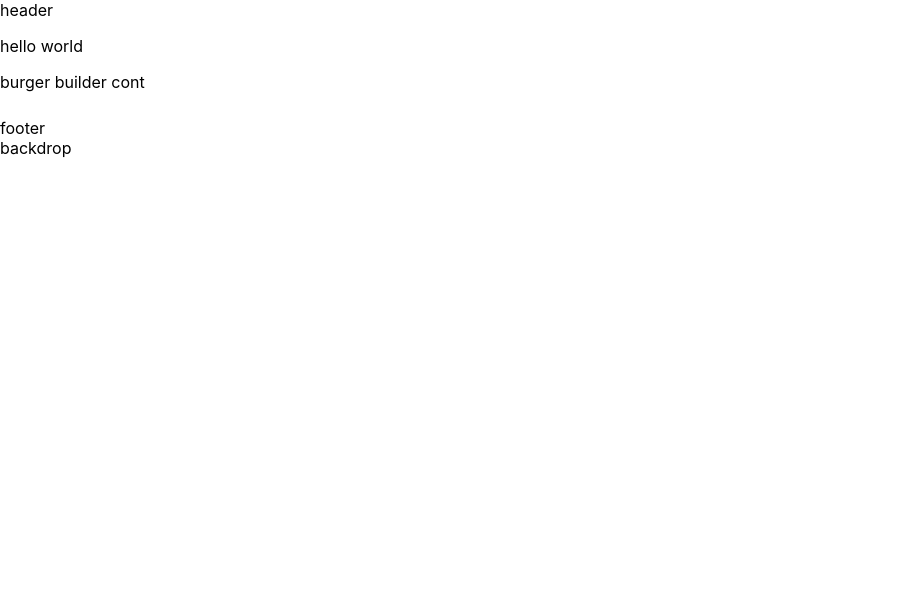
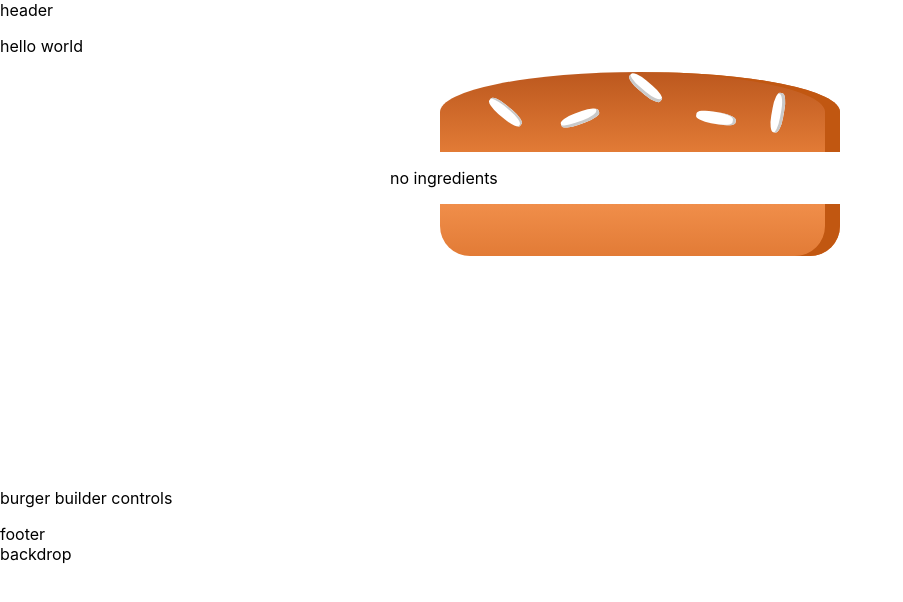
Before and after one commit to gromen/burger-builder, a React (Create React App) app: page / in a window 1280 px wide. Shown: the top 602 px of the page, without its empty margins (0-903 px from the left). Built offline with nearby package versions, Linux system fonts and the light colour scheme.

Commit message:
set ingredients dynamically

```diff
--- a/package.json
+++ b/package.json
@@ -6,6 +6,7 @@
     "@testing-library/jest-dom": "^5.11.4",
     "@testing-library/react": "^11.1.0",
     "@testing-library/user-event": "^12.1.10",
+    "prop-types": "^15.7.2",
     "react": "^17.0.1",
     "react-dom": "^17.0.1",
     "react-scripts": "4.0.1",
--- a/public/index.html
+++ b/public/index.html
@@ -5,10 +5,7 @@
     <link rel="icon" href="%PUBLIC_URL%/favicon.ico" />
     <meta name="viewport" content="width=device-width, initial-scale=1" />
     <meta name="theme-color" content="#000000" />
-    <meta
-      name="description"
-      content="Web site created using create-react-app"
-    />
+    <meta name="description" content="Web site created using create-react-app" />
     <link rel="apple-touch-icon" href="%PUBLIC_URL%/logo192.png" />
     <!--
       manifest.json provides metadata used when your web app is installed on a
--- a/src/components/Burger/Burger.js
+++ b/src/components/Burger/Burger.js
@@ -1,7 +1,27 @@
-import BurgerIngredient from './BurgerIngredient/BurgerIngredient';
+import BurgerIngredient from "./BurgerIngredient/BurgerIngredient";
+import classes from "../../components/Burger/Burger.module.css";
 
-const Burger = () => (
-  <BurgerIngredient type="bread-top" />
-);
+const Burger = (props) => {
+  let ingredientsAll = Object.keys(props.ingredients)
+    .map((key) => {
+      return [...Array(props.ingredients[key])].map((_, i) => {
+        return <BurgerIngredient key={key + i} type={key} />;
+      });
+    })
+    .reduce((arr, curr) => {
+      return arr.concat(curr);
+    }, []);
+  if (ingredientsAll.length === 0) {
+    ingredientsAll = <p>no ingredients</p>;
+  }
+  console.log(ingredientsAll.length);
+  return (
+    <div className={classes.Burger}>
+      <BurgerIngredient type='bread-top' />
+      {ingredientsAll}
+      <BurgerIngredient type='bread-bottom' />
+    </div>
+  );
+};
 
 export default Burger;
--- /dev/null
+++ b/src/components/Burger/Burger.module.css
@@ -0,0 +1,5 @@
+.Burger {
+  height: 400px;
+  margin: 0 auto;
+  width: 500px;
+}
--- a/src/components/Burger/BurgerIngredient/BurgerIngredient.js
+++ b/src/components/Burger/BurgerIngredient/BurgerIngredient.js
@@ -1,36 +1,48 @@
-import React from 'react';
-import classes from './BurgerIngredient.module.css';
+import React, { Component } from "react";
+import classes from "./BurgerIngredient.module.css";
+import PropTypes from "prop-types";
 
-const BurgerIngredient = (props) => {
+class BurgerIngredient extends Component {
+  render() {
     let ingredient = null;
 
-  switch (props.type) {
-    case ('bread-top'):
-      ingredient = <div className={classes.BreadTop}>
+    switch (this.props.type) {
+      case "bread-top":
+        ingredient = (
+          <div className={classes.BreadTop}>
             <div className={classes.Seeds1}></div>
             <div className={classes.Seeds2}></div>
-      </div>;
+          </div>
+        );
         break;
-    case ('bread-bottom'):
+      case "bread-bottom":
         ingredient = <div className={classes.BreadBottom}></div>;
         break;
-    case ('meat'):
+      case "meat":
         ingredient = <div className={classes.Meat}></div>;
         break;
-    case ('chesse'):
+      case "chesse":
         ingredient = <div className={classes.Cheese}></div>;
         break;
-    case ('salad'):
+      case "salad":
         ingredient = <div className={classes.Salad}></div>;
         break;
-    case ('beacon'):
+      case "onion":
+        ingredient = <div className={classes.Salad}></div>;
+        break;
+      case "beacon":
         ingredient = <div className={classes.Bacon}></div>;
         break;
       default:
-      ingredient = null
+        ingredient = null;
     }
 
     return ingredient;
+  }
+}
+
+BurgerIngredient.propTypes = {
+  type: PropTypes.string.isRequired,
 };
 
 export default BurgerIngredient;
--- a/src/components/Burger/BurgerIngredient/BurgerIngredient.module.css
+++ b/src/components/Burger/BurgerIngredient/BurgerIngredient.module.css
@@ -1,7 +1,7 @@
 .BreadBottom {
   height: 13%;
   width: 80%;
-    background: linear-gradient(#F08E4A, #e27b36);
+  background: linear-gradient(#f08e4a, #e27b36);
   border-radius: 0 0 30px 30px;
   box-shadow: inset -15px 0 #c15711;
   margin: 2% auto;
@@ -80,7 +80,6 @@
   box-shadow: inset 1px 3px #c9c9c9;
 }
 
-
 .Meat {
   width: 80%;
   height: 8%;
@@ -105,6 +104,14 @@
   border-radius: 20px;
 }
 
+.Salad {
+  width: 85%;
+  height: 3%;
+  margin: 2% auto;
+  background: linear-gradient(#e3e70b, #ffee07);
+  border-radius: 20px;
+}
+
 .Bacon {
   width: 80%;
   height: 3%;
--- a/src/containers/BurgerBuilder/BurgerBuilder.js
+++ b/src/containers/BurgerBuilder/BurgerBuilder.js
@@ -1,16 +1,25 @@
-import React, { Component } from 'react';
-import Aux from '../../hoc/Aux';
-import Burger from './../../components/Burger/Burger';
+import React, { Component } from "react";
+import Aux from "../../hoc/Aux";
+import Burger from "./../../components/Burger/Burger";
 
 class BurgerBuilder extends Component {
+  state = {
+    ingredients: {
+      meat: 0,
+      salad: 0,
+      chesse: 0,
+      onion: 0,
+    },
+  };
+
   render() {
     return (
       <Aux>
-        <p>burger builder cont</p>
-        <Burger />
+        <Burger ingredients={this.state.ingredients} />
+        <p>burger builder controls</p>
       </Aux>
-    )
+    );
   }
 }
 
-export default BurgerBuilder
+export default BurgerBuilder;
```
Also changed, not shown: 1 other file (tests, documents, lock files or other folders). Lines whose indentation alone changed are shown as unchanged.
